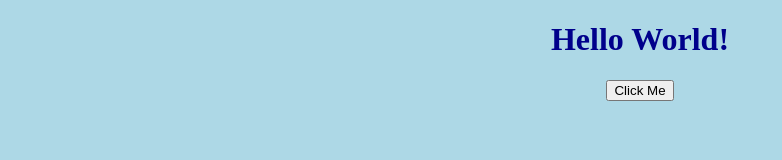
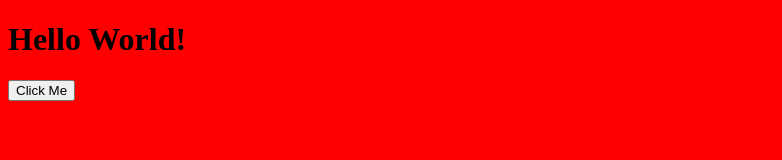
Before and after one commit to aayushbhardwaj2506/my-first-website, a plain HTML site: page index.html in a window 1280 px wide. Shown: the whole page, without its empty margins (0-782 px from the left). Drawn offline with Linux system fonts and the light colour scheme.

Commit message:
Update style.css

```diff
--- a/style.css
+++ b/style.css
@@ -1,8 +1,3 @@
 body {
-    background-color: lightblue;
-    text-align: center;
+    background: red;
 }
-
-h1 {
-    color: darkblue;
-}
```
